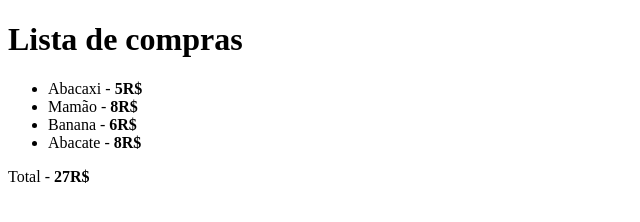
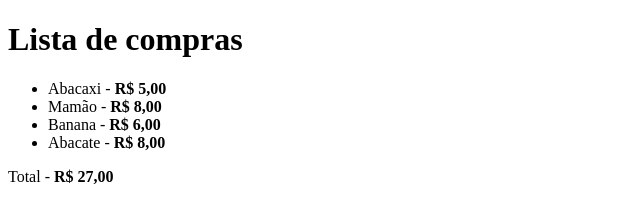
Before and after one commit to anselmobosser/aula-lista, a plain HTML site: page index.html in a window 1280 px wide. Shown: the whole page, without its empty margins (0-640 px from the left). Drawn offline with Linux system fonts and the light colour scheme.

Commit message:
alterando o formato dos preços

```diff
--- a/index.html
+++ b/index.html
@@ -9,11 +9,11 @@
     <h1>Lista de compras</h1>
 
     <ul>
-        <li>Abacaxi -<strong> 5R$ </strong></li>
-        <li>Mamão - <strong> 8R$ </strong></li>
-        <li>Banana - <strong> 6R$ </strong></li>
-        <li>Abacate - <strong> 8R$ </strong></li>
+        <li>Abacaxi -<strong> R$ 5,00 </strong></li>
+        <li>Mamão - <strong> R$ 8,00 </strong></li>
+        <li>Banana - <strong> R$ 6,00 </strong></li>
+        <li>Abacate - <strong> R$ 8,00 </strong></li>
     </ul>
-    <p>Total - <strong>27R$</strong></p>
+    <p>Total - <strong> R$ 27,00 </strong></p>
 </body>
 </html>
```
